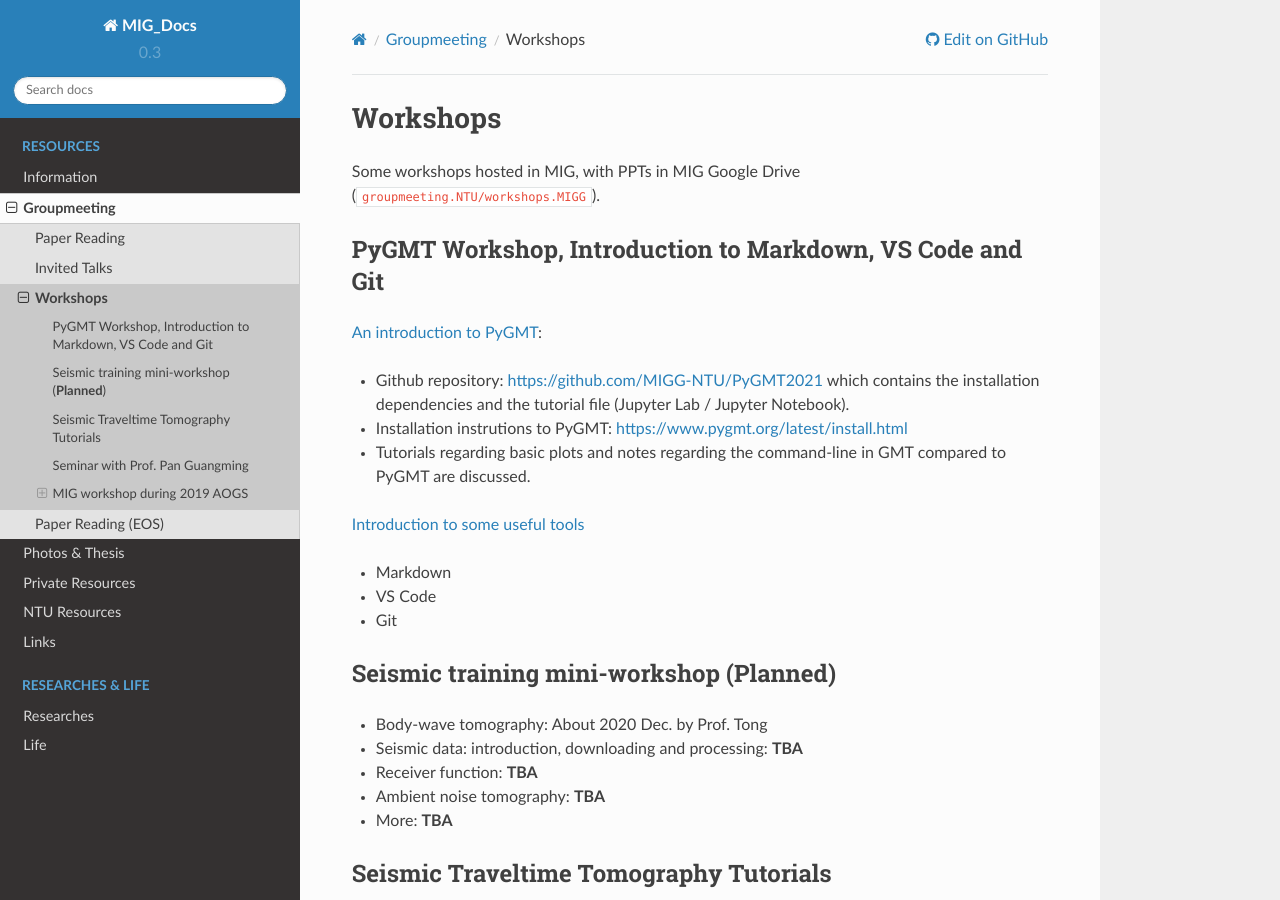
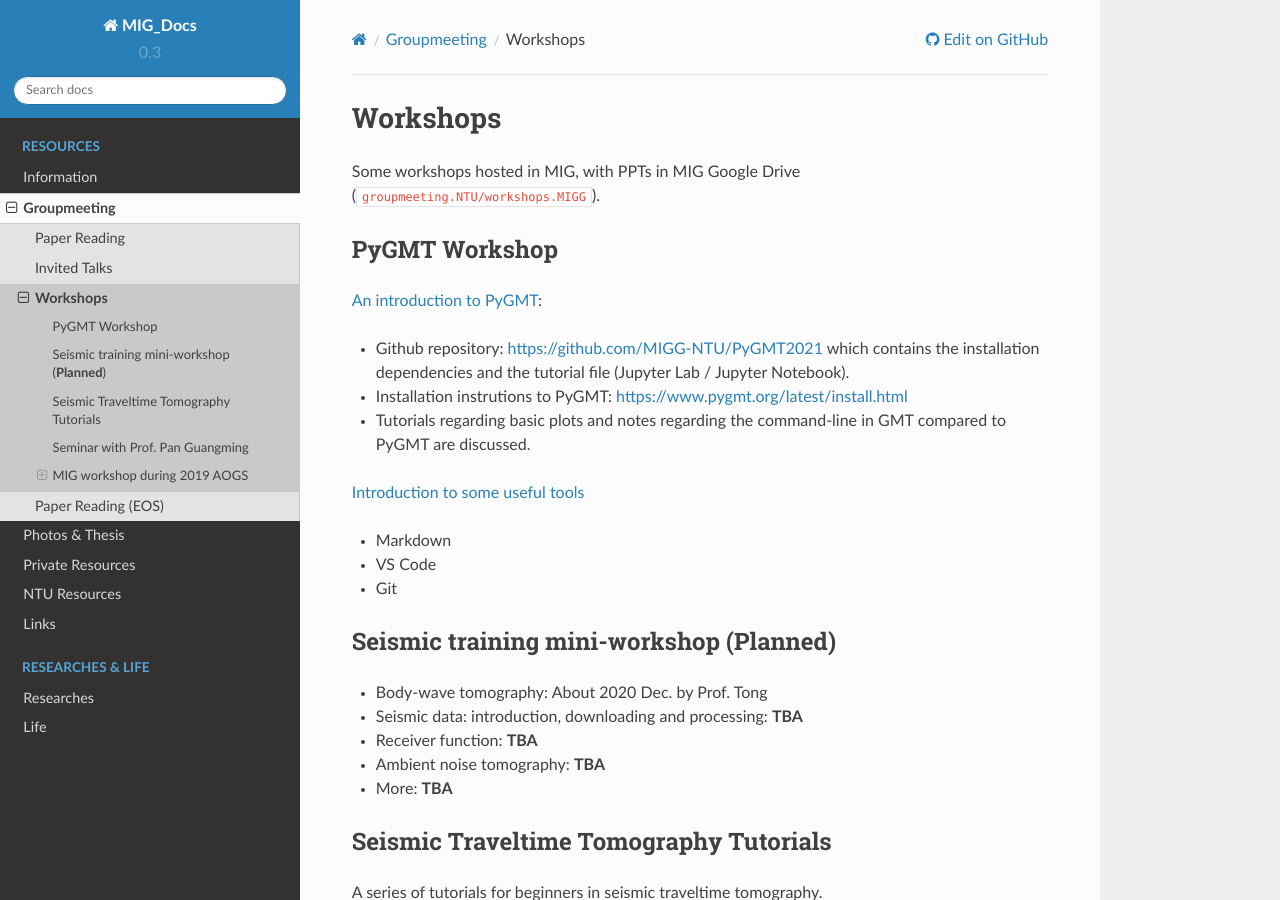
Before and after one commit to MIGG-NTU/MIG_Docs, a Sphinx documentation site: the page built from source/groupmeeting/workshops.rst, in a window 1280 px wide and 900 px high. Built offline with Sphinx 7.4.7 and the Read the Docs theme 2.0.0, drawn with Linux system fonts in a browser that asks for light colours.

Commit message:
Update source/groupmeeting/workshops.rst
Co-authored-by: Yao Jiayuan <coreman.seism@gmail.com>

```diff
--- a/source/groupmeeting/workshops.rst
+++ b/source/groupmeeting/workshops.rst
@@ -3,8 +3,8 @@ Workshops
 
 Some workshops hosted in MIG, with PPTs in MIG Google Drive (``groupmeeting.NTU/workshops.MIGG``).
 
-PyGMT Workshop, Introduction to Markdown, VS Code and Git
----------------------------------------------------------
+PyGMT Workshop
+--------------
 
 `An introduction to PyGMT <https://github.com/MIGG-NTU/PyGMT2021>`__:
 
```
